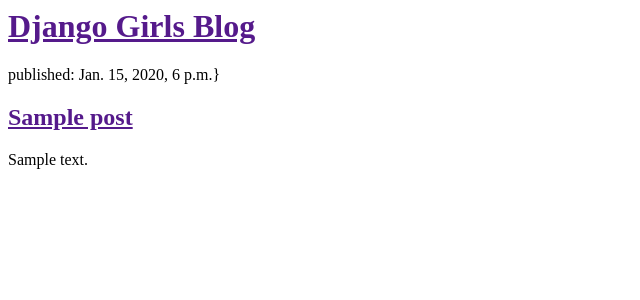
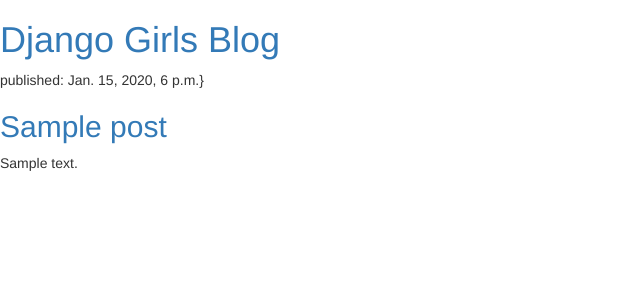
Before and after one commit to arsenal1447/pyblog, a Django app: template blog/templates/blog/post_list.html in a window 1280 px wide. Shown: the top 300 px of the page, without its empty margins (0-640 px from the left). Run offline with Django 3.2, Linux system fonts and the light colour scheme; the template is opened without the code that fills it: values that come from a table or form of the project are taken from there, others are empty; tables that the repository leaves empty hold one stand-in row (values such as "Sample post"); some libraries are stand-ins or nearby versions.

Commit message:
添加样式

```diff
--- /dev/null
+++ b/blog/static/css/blog.css
@@ -0,0 +1,3 @@
+h1 a{
+    color:#FCA205
+}
--- a/blog/templates/blog/post_list.html
+++ b/blog/templates/blog/post_list.html
@@ -1,7 +1,10 @@
 <html>
     <head>
         <title>Django Girls blog</title>
+        <link rel="stylesheet" href="//maxcdn.bootstrapcdn.com/bootstrap/3.2.0/css/bootstrap.min.css">
+        <link rel="stylesheet" href="//maxcdn.bootstrapcdn.com/bootstrap/3.2.0/css/bootstrap-theme.min.css">
     </head>
+
     <body>
         <div>
             <h1><a href="">Django Girls Blog</a></h1>
```
